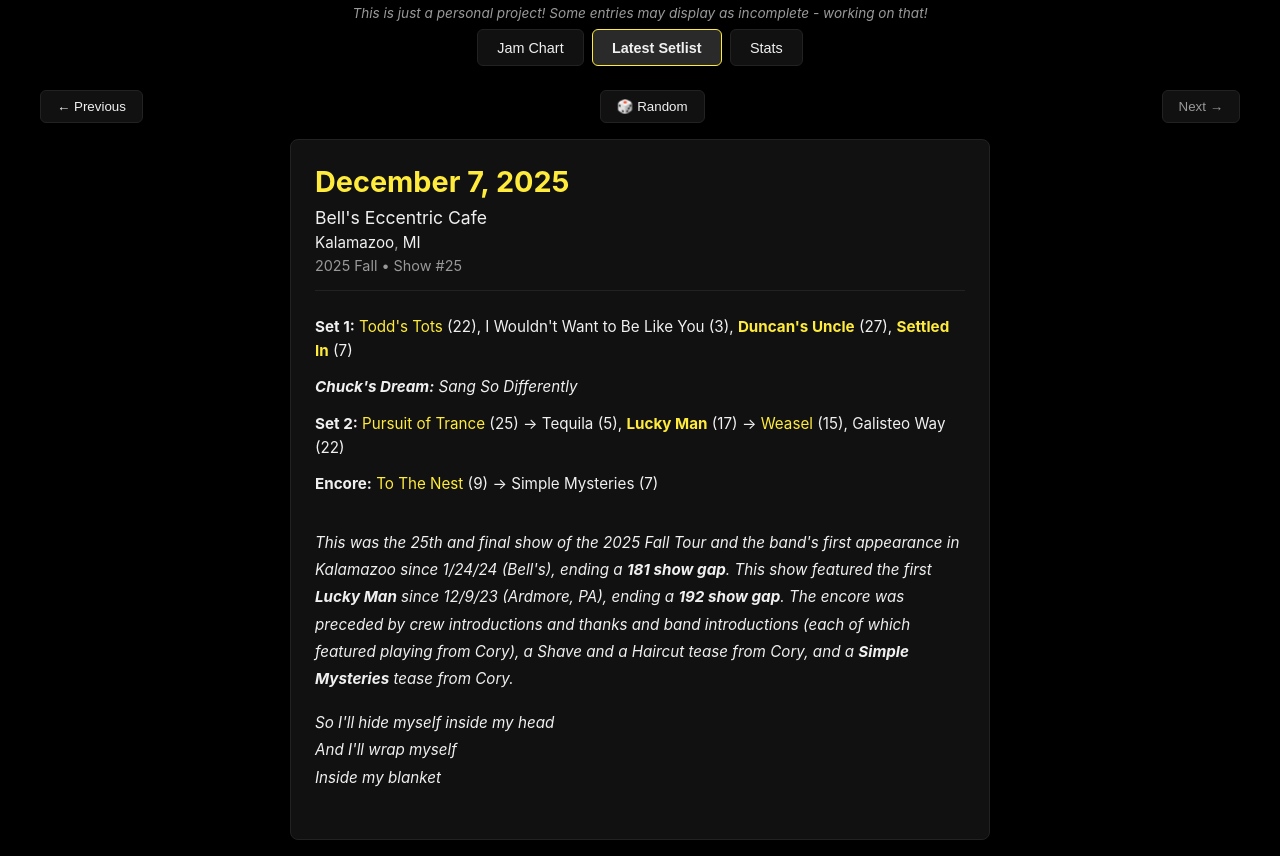
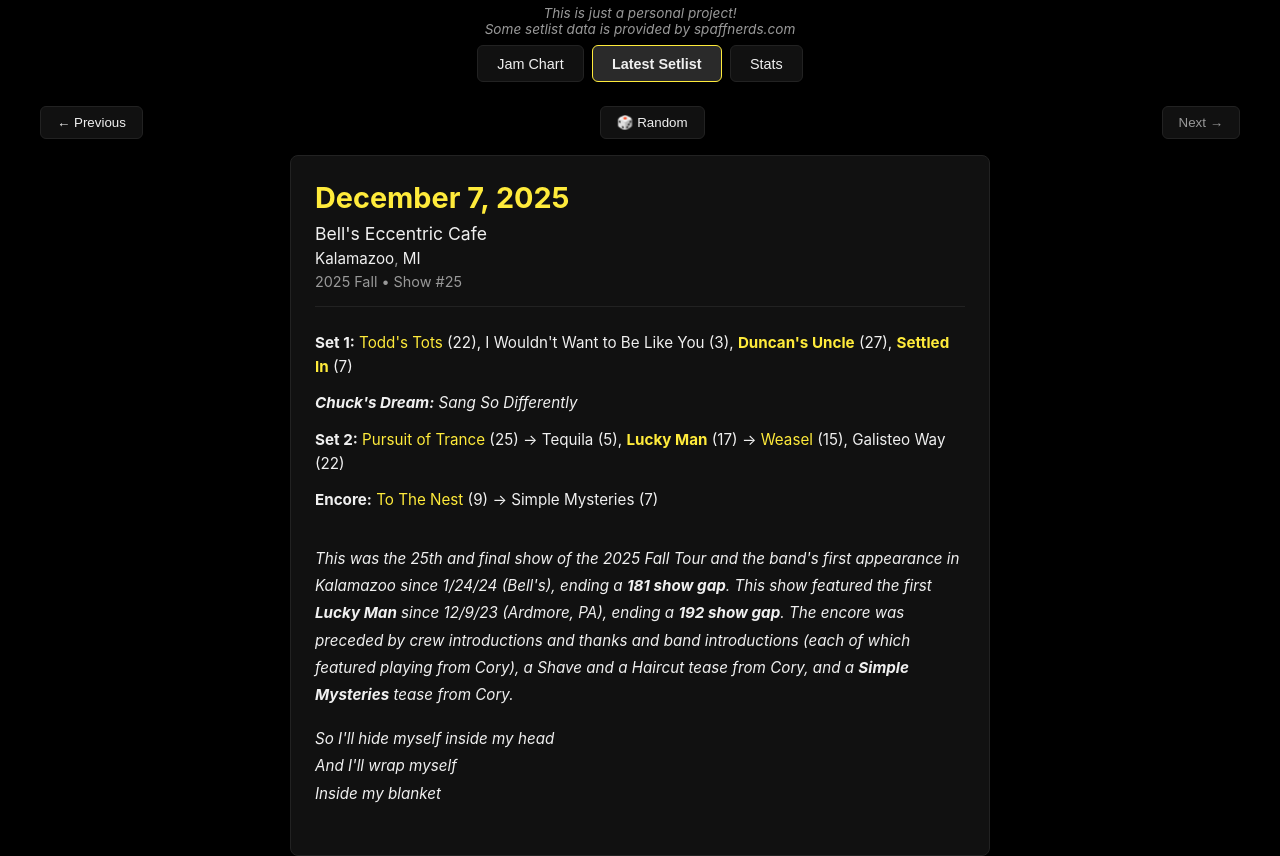
Before and after one commit to ffaht/Jam-Chart, a plain HTML site: page index.html in a window 1280 px wide. Shown: the part 80-936 px from the top of the page. Drawn offline with Linux system fonts and the light colour scheme.

Commit message:
Updated header

```diff
--- a/index.html
+++ b/index.html
@@ -236,7 +236,7 @@ body{font-family:-apple-system,BlinkMacSystemFont,'Segoe UI',Roboto,sans-serif;b
 <div class="container">
 <h1>Spaffworld, Baby</h1>
 <p>😀 😂 😊 😎 😜</p>
-<p class="site-disclaimer">This is just a personal project! Some entries may display as incomplete - working on that!</p>
+<p class="site-disclaimer">This is just a personal project! <br> Some setlist data is provided by spaffnerds.com</p>
 <div class="tab-nav" style="margin-top:0.5rem;justify-content:center;">
 <button class="tab-button page-tab" onclick="switchPage('jams')">Jam Chart</button>
 <button class="tab-button page-tab active" onclick="switchPage('setlist')">Latest Setlist</button>
```
